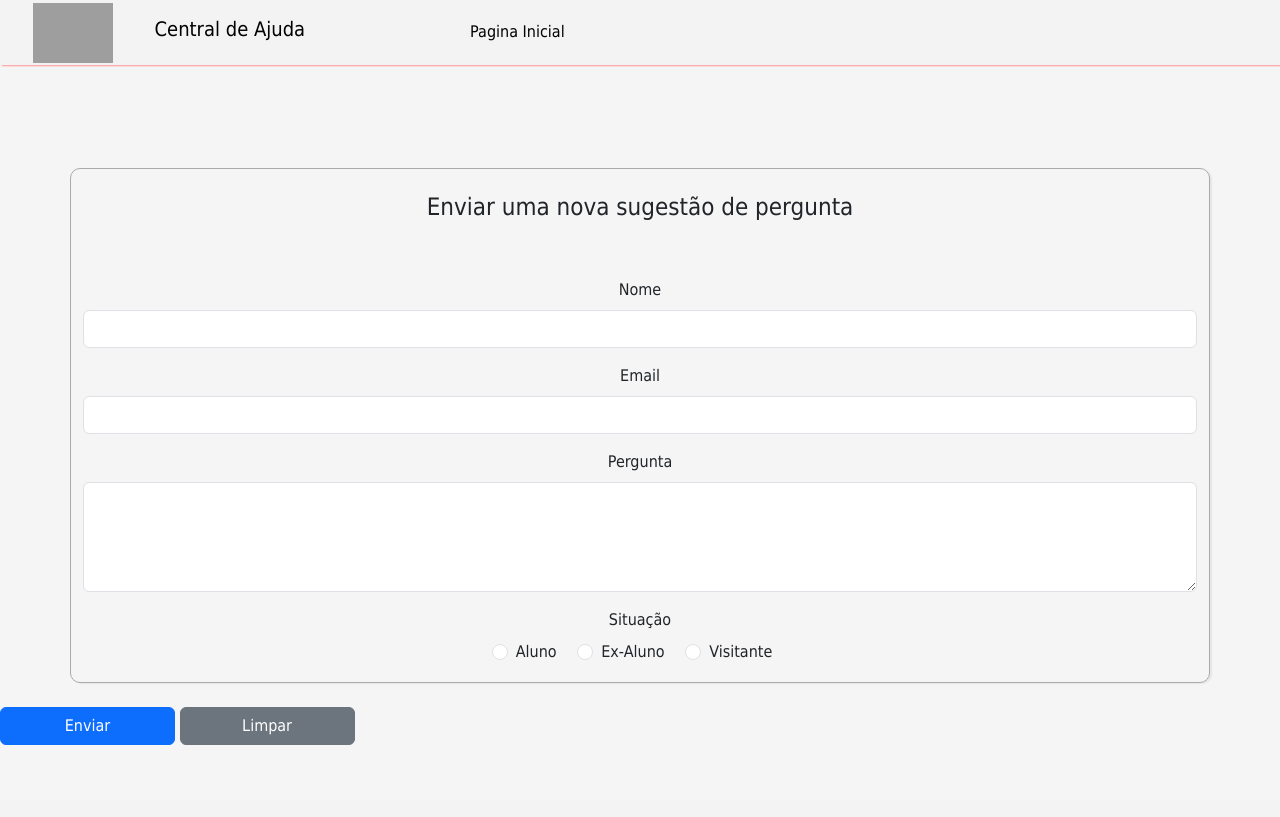
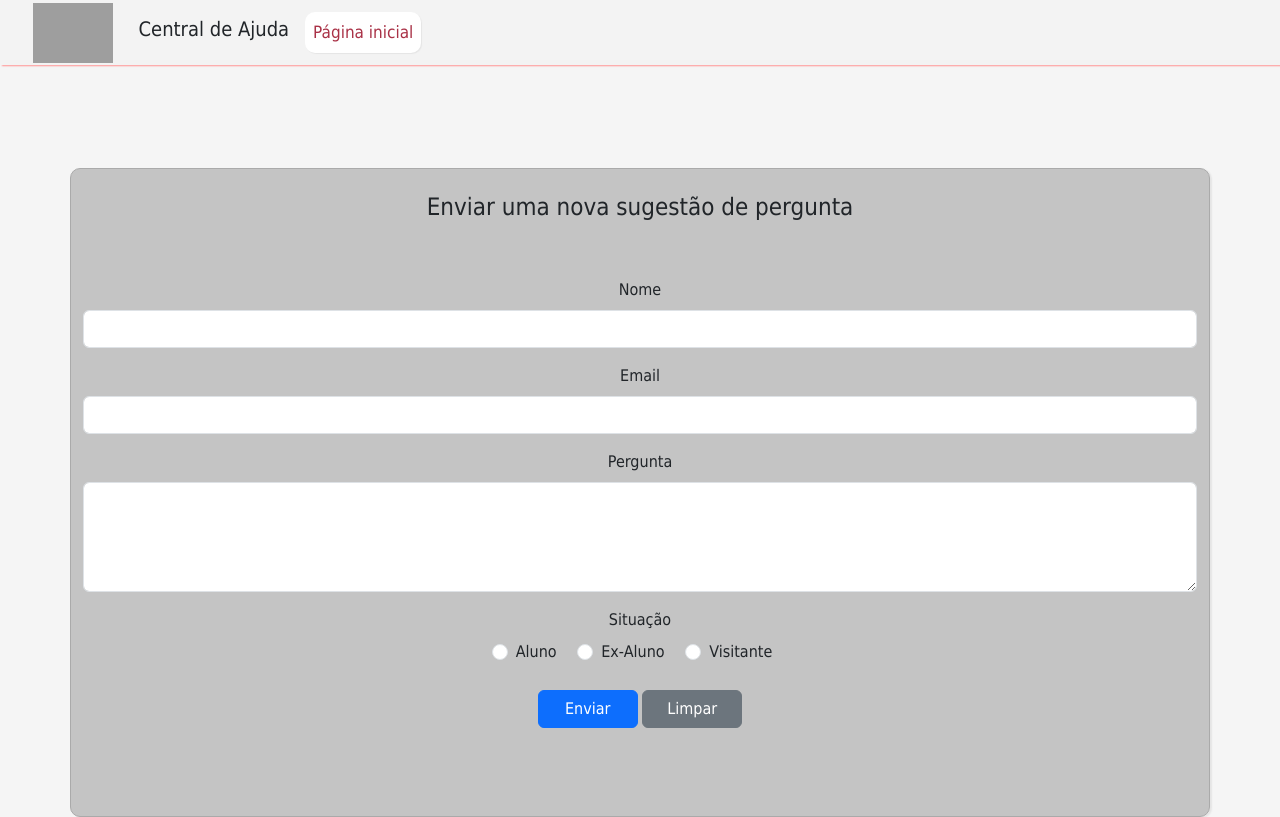
Before and after one commit to rafaelhgreco/PI-2---Testes, a PHP site: page /enviar_pergunta.html in a window 1280 px wide. Before the commit the page ends 745 px from the top, so only its background shows below. Run offline with PHP 8.4, Linux system fonts and the light colour scheme; grey boxes are pictures that could not be loaded.

Commit message:
Add files via upload

```diff
--- a/class/pergunta.php
+++ b/class/pergunta.php
@@ -50,7 +50,7 @@ class pergunta{
 
 
         include "../conexao.php";
-        $conexao->exec($sql);
+        $conexao-> exec($sql);
     }
 
 
@@ -80,7 +80,7 @@ class pergunta{
 
         )";
         include "../conexao.php";
-        $conexao->exec($sql);
+        $conexao-> exec($sql);
     }
 
 
--- a/conexao.php
+++ b/conexao.php
@@ -1,5 +1,3 @@
 <?php
-
 $conexao = new PDO('mysql:host=127.0.0.1;dbname=faq','root','');
-
 ?>
--- a/css/enviarpergunta.css
+++ b/css/enviarpergunta.css
@@ -1,6 +1,6 @@
 #formpergunta {
-    border: 1px ridge #E5E5E5;
-    box-shadow: 0.5px 2px 2px #E5E5E5;
+    background-color: rgba(0, 0, 0, 0.2);
+    box-shadow: 1px 0px 1.5px #FF9393;
     border-radius: 10px;
 
 }
@@ -12,6 +12,18 @@
 
 }
 
+.nav-link.btn {
+    border-radius: 10px;
+    background-color: #FFFFFF;
+    box-shadow: 1px 1px 1px #E5E5E5;
+    color: #A93146 !important;
+}
+
+.nav-link.btn:hover {
+    background-color: #A93146;
+    color: #FFFFFF !important;
+}
+
 h1{
     text-align: center;
     font-family: 'Poppins', sans-serif;
@@ -19,8 +31,12 @@ h1{
 }
 button{
 
-    width: 175px;
+    width: 100px;
 }
 .container {
     text-align: center;
 }
+
+.button-container {
+    text-align: center;
+}
--- a/enviar_pergunta.html
+++ b/enviar_pergunta.html
@@ -7,6 +7,7 @@
     <link rel="preconnect" href="https://fonts.googleapis.com">
     <link rel="preconnect" href="https://fonts.gstatic.com" crossorigin>
     <link href="https://fonts.googleapis.com/css2?family=Josefin+Sans&family=Poppins:ital,wght@0,400;0,500;1,500&display=swap" rel="stylesheet">
+
     <link href="https://cdn.jsdelivr.net/npm/bootstrap@5.3.2/dist/css/bootstrap.min.css" rel="stylesheet" integrity="sha384-T3c6CoIi6uLrA9TneNEoa7RxnatzjcDSCmG1MXxSR1GAsXEV/Dwwykc2MPK8M2HN" crossorigin="anonymous">
     <title>Enviar Pergunta</title>
 </head>
@@ -22,14 +23,12 @@
                 </button>
                 <div class="collapse navbar-collapse" id="navbarNav">
                     <ul class="navbar-nav">
-                        <li class="nav-item mx-3">
-                            <h2 class="navbar-brand" style="font-size: 20px;margin-right: 125px;">Central de Ajuda</h2>
+                        <li class="nav-item mx-auto">
+                            <h2 class="navbar-brand text-dark text-center" style="font-size: 20px;">Central de Ajuda</h2>
                         </li>
-                        <li class="nav-item mx-3">
-                            <a class="nav-link text-black" href="index.php"> Pagina Inicial </a>
-
+                        <li class="nav-item ms-auto">
+                            <a class="nav-link btn" href="index.php" style="font-size: 17px;">Página inicial</a>
                         </li>
-
                     </ul>
                 </div>
             </div>
@@ -47,17 +46,14 @@
                     <label for="nome" class="form-label">Nome</label>
                     <input type="text" class="form-control" id="nome" name="nome" required>
                 </div>
-
                 <div class="mb-3">
                     <label for="email" class="form-label">Email</label>
                     <input type="email" class="form-control" id="email" name="email" required>
                 </div>
-
                 <div class="mb-3">
                     <label for="pergunta" class="form-label">Pergunta</label>
                     <textarea class="form-control" id="pergunta" name="pergunta" rows="4" required></textarea>
                 </div>
-
                 <div class="mb-3">
                     <label class="form-label">Situação</label>
                     <div>
@@ -74,16 +70,14 @@
                             <label class="form-check-label" for="situacao_visitante">Visitante</label>
                         </div>
                     </div>
-                </div>
-
-                </div>
                 <br>
+            <div class="button-container">
                 <button type="submit" class="btn btn-primary">Enviar</button>
                 <button type="reset" class="btn btn-secondary">Limpar</button>
-                <br><br><br>
+            </div>
+            </div><br><br><br>
             </form>
         </div>
-
         <script src="https://cdn.jsdelivr.net/npm/bootstrap@5.3.0/dist/js/bootstrap.min.js"></script>
     </main>
 </body>
--- a/texto.html
+++ b/texto.html
@@ -37,7 +37,7 @@
         <textarea id="texto2" readonly>joaopereira@hotmail.com</textarea>
         <button onclick="copiarTexto('texto2')">Copiar Texto 2</button>
 
-        <textarea id="texto3" readonly>Como posso concorrer a uma vaga na Fatec?</textarea>
+        <textarea id="texto3" readonly>Como posso concorrer a uma vaga naaa Fatec?,</textarea>
         <button onclick="copiarTexto('texto3')">Copiar Texto 3</button>
 
         <textarea id="texto4" readonly>O ingresso nas Fatecs se dá por meio de processo seletivo semestral denominado Vestibular. Para cursar o Ensino Superior Tecnológico oferecido pelas Fatecs o interessado deverá ter concluído o Ensino Médio.</textarea>
--- a/user/usuario-logout.php
+++ b/user/usuario-logout.php
@@ -2,5 +2,4 @@
 session_start();
 session_destroy();
 header('Location: index.html');
-
 ?>
--- a/view/form_nova_pergunta.php
+++ b/view/form_nova_pergunta.php
@@ -67,7 +67,7 @@ $lista_adm = $nome_admin->admin_listar();
             <a class="nav-link text-dark" href="listar_pergunta_anulada.php">Perguntas anuladas</a>
         </li>
 
-        </li class="nav-item mx-3">
+        <li class="nav-item mx-3">
             <a class="nav-link text-dark" href="listar_adm.php">Informaçoes de administradores</a>
         </li>
 
@@ -77,7 +77,6 @@ $lista_adm = $nome_admin->admin_listar();
 
     </ul>
     </div>
-            </div>
         </nav>
 
     </header>
@@ -85,7 +84,6 @@ $lista_adm = $nome_admin->admin_listar();
     <br><br><br>
 
     <?php echo "<p>Seja bem vindo: $nome_adm</p>" ?>
-
 
     <main>
 
--- a/view/listar_adm.php
+++ b/view/listar_adm.php
@@ -94,7 +94,7 @@ $result = $conexao->query($sql);
                             <a class="nav-link text-dark" href="listar_pergunta_anulada.php">Perguntas anuladas</a>
                         </li>
 
-                        </li class="nav-item mx-3">
+                        <li class="nav-item mx-3">
                             <a class="nav-link text-dark" href="listar_adm.php">Informaçoes de administradores</a>
                         </li>
 
--- a/view/listar_pergunta_anulada.php
+++ b/view/listar_pergunta_anulada.php
@@ -95,7 +95,7 @@ $result = $conexao->query($sql);
                             <a class="nav-link text-dark" href="listar_pergunta_anulada.php">Perguntas anuladas</a>
                         </li>
 
-                        </li class="nav-item mx-3">
+                        <li class="nav-item mx-3">
                             <a class="nav-link text-dark" href="listar_adm.php">Informaçoes de administradores</a>
                         </li>
 
--- a/view/listar_pergunta_publicada.php
+++ b/view/listar_pergunta_publicada.php
@@ -104,7 +104,7 @@ $result = $conexao->query($sql);
                             <a class="nav-link text-dark" href="listar_pergunta_anulada.php">Perguntas anuladas</a>
                         </li>
 
-                        </li class="nav-item mx-3">
+                        <li class="nav-item mx-3">
                             <a class="nav-link text-dark" href="listar_adm.php">Informaçoes de administradores</a>
                         </li>
 
--- a/view/resp_nova_pergunta.php
+++ b/view/resp_nova_pergunta.php
@@ -4,7 +4,6 @@ session_start();
 if (isset($_SESSION['nome_adm_logado'])) {
     $nome_adm = $_SESSION['nome_adm_logado'];
     $adm_id = $_SESSION['adm_id_logado'];
-
 } else {
     header('Location: ../login.html');
     exit();
@@ -85,7 +84,7 @@ $nova_pergunta = new pergunta($id_pergunta);
                             <a class="nav-link text-dark" href="listar_pergunta_anulada.php">Perguntas anuladas</a>
                         </li>
 
-                        </li class="nav-item mx-3">
+                        <li class="nav-item mx-3">
                             <a class="nav-link text-dark" href="listar_adm.php">Informaçoes de administradores</a>
                         </li>
 
@@ -101,7 +100,6 @@ $nova_pergunta = new pergunta($id_pergunta);
     <script src="https://cdn.jsdelivr.net/npm/bootstrap@5.3.0/dist/js/bootstrap.min.js"></script>
     <br><br><br>
     <?php echo "<p>Seja bem vindo: $nome_adm</p>" ?>
-
     <main>
 
         <div class="container mt-4">
```
Also changed, not shown: css/areaadmin.css (+22 -3 lines), css/paginaindex.css (+31 -10 lines), index.php (+13 -12 lines), login.html (+3 -10 lines), view/listar_pergunta_sugerida.php (+2 -27 lines).
